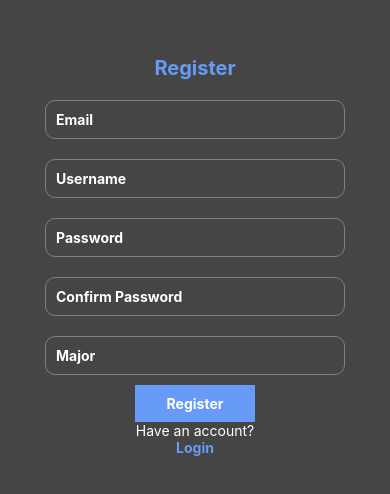
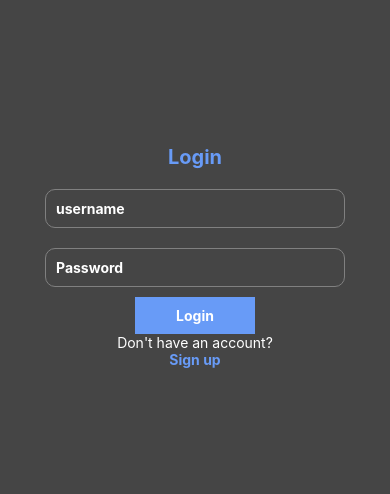
Before and after one commit to Dalalalhoshan/UniNav_App, a React Native app: screen / in a window 390 px wide. Shown: the part 166-660 px from the top of the page. Built offline with nearby package versions, Linux system fonts and the light colour scheme.

Commit message:
done login

```diff
--- a/App.js
+++ b/App.js
@@ -5,8 +5,8 @@ import Login from "./screens/Auth/Login";
 export default function App() {
   return (
     <View style={styles.container}>
-      <Register />
-      {/* <Login /> */}
+      {/* <Register /> */}
+      <Login />
     </View>
   );
 }
@@ -18,5 +18,6 @@ const styles = StyleSheet.create({
     alignItems: "center",
     justifyContent: "center",
     padding: 20,
+    width: "100%",
   },
 });
--- a/screens/Auth/Login.js
+++ b/screens/Auth/Login.js
@@ -26,7 +26,16 @@ const Login = () => {
           />
         </View>
         <TouchableOpacity style={{ backgroundColor: "#689bf7", padding: 10 }}>
-          <Text style={{ color: "white", fontWeight: "bold" }}>Login</Text>
+          <Text
+            style={{
+              color: "white",
+              fontWeight: "bold",
+              width: 100,
+              textAlign: "center",
+            }}
+          >
+            Login
+          </Text>
         </TouchableOpacity>
 
         <Text style={{ color: "white" }}>Don't have an account?</Text>
```
